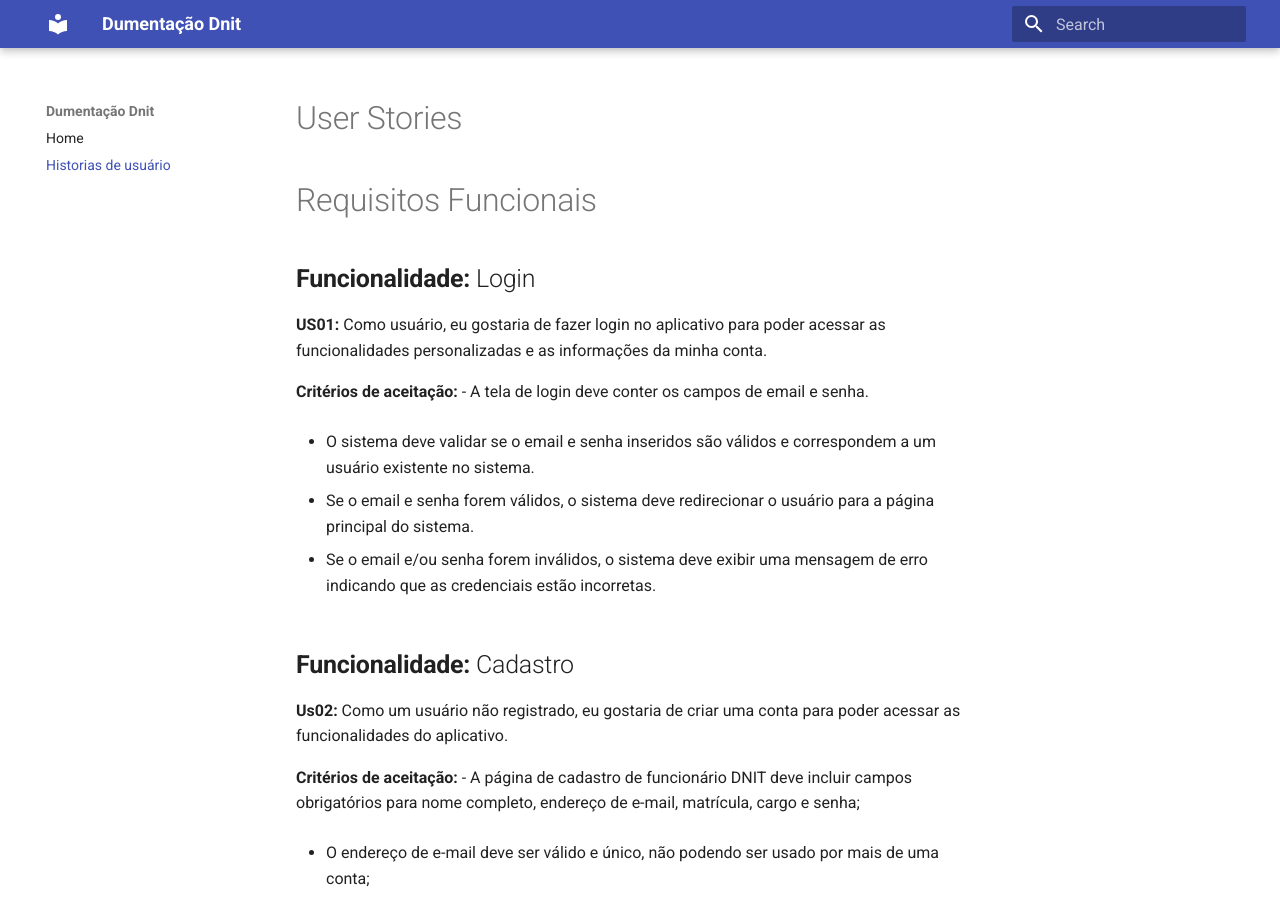
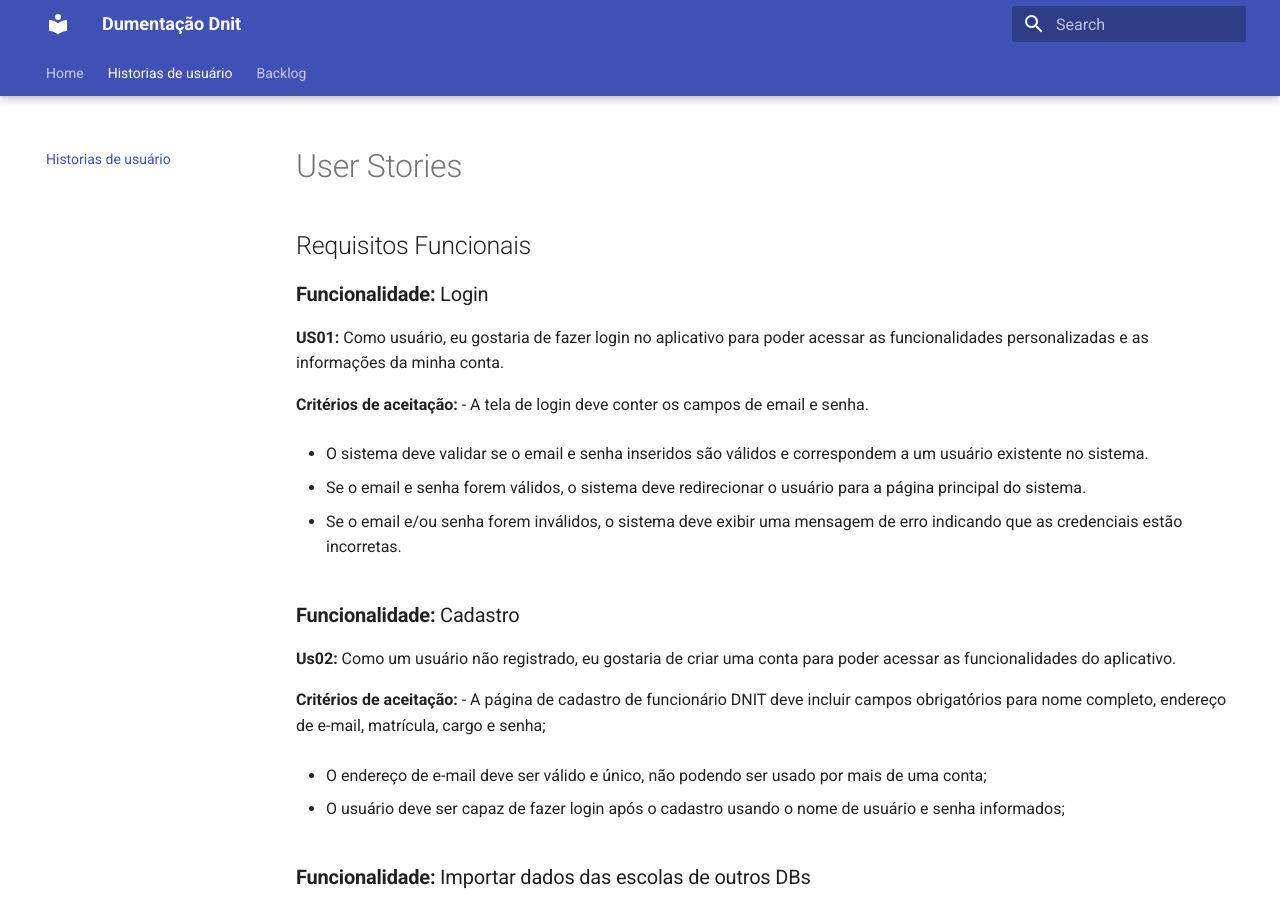
Before and after one commit to fga-eps-mds/2023-1-Dnit-DOC, an MkDocs documentation site: the page built from docs/docs/User Stories/userStories.md, in a window 1280 px wide and 900 px high. Built offline with MkDocs 1.6.1 and Material for MkDocs 9.7.7, drawn with Linux system fonts in a browser that asks for light colours; old or Windows-style settings are respelled for this version of MkDocs.

Commit message:
Adiciona o backlog no path do yml

```diff
--- a/docs/docs/User Stories/userStories.md
+++ b/docs/docs/User Stories/userStories.md
@@ -15,7 +19,7 @@
 
 - Se o email e/ou senha forem inválidos, o sistema deve exibir uma mensagem de erro indicando que as credenciais estão incorretas.
 
-## **Funcionalidade:** Cadastro
+### **Funcionalidade:** Cadastro
 
 **Us02:** Como um usuário não registrado, eu gostaria de criar uma conta para poder acessar as funcionalidades do aplicativo.
 
@@ -26,7 +30,7 @@
 
 - O usuário deve ser capaz de fazer login após o cadastro usando o nome de usuário e senha informados;
 
-## **Funcionalidade:** Importar dados das escolas de outros DBs
+### **Funcionalidade:** Importar dados das escolas de outros DBs
 
 **US03:** Eu como usuário do sistema, quero receber dados das escolas de outras bases de dados, para que eu possa me informar sobre os dados das escolas.
 
@@ -35,7 +39,7 @@
 
 - O acesso aos dados da escola seria apenas para o usuário do DNIT
 
-## **Funcionalidade:** Análise de prioridade das escolas
+### **Funcionalidade:** Análise de prioridade das escolas
 
 **US04:** Eu como administrador DNIT, quero que o sistema faça uma ranking das escolas de acordo com sua prioridade, para avaliar a necessidade de realizar uma ação nas escolas.
 
@@ -48,7 +52,7 @@
 
 - Deve haver opções de filtros (por local, por quantidade de escolas na lista)
 
-## **Funcionalidade:** Formulário de solicitação para escolas
+### **Funcionalidade:** Formulário de solicitação para escolas
 
 **US05:** Como funcionário de uma escola, quero ser capaz de solicitar uma visita de educação de trânsito através de um formulário, para que meus alunos possam aprender sobre as leis e práticas seguras de trânsito.
 
@@ -67,7 +71,7 @@
 
 - As informações da visita devem ser armazenadas no sistema e estar disponíveis para consulta posterior.
 
-## **Funcionalidade:** Validação de dados da escola
+### **Funcionalidade:** Validação de dados da escola
 
 **US06:** Eu, como funcionário da escola, desejo validar os dados da minha escola, para confirmar se os dados estão corretos antes de enviar o formulário de solicitação de visita.
 
@@ -77,7 +81,7 @@
 
 - Deve haver um botão para confirmar e enviar o formulário
 
-## **Funcionalidade:** Gerar agenda baseada em escolas priorizadas
+### **Funcionalidade:** Gerar agenda baseada em escolas priorizadas
 
 **US07:** Eu, como diretor da sede do DNIT, gostaria de alterar as regras de priorização, para gerar agendas baseadas em diferentes prioridades.
 
@@ -107,7 +111,7 @@
 
 - Essa funcionalidade deve estar disponível apenas para o funcionário da SEDE do DNIT
 
-## **Funcionalidade:** Solicitar agendamento para a escola
+### **Funcionalidade:** Solicitar agendamento para a escola
 
 **US10:** Eu, como administrador do DNIT, gostaria de solicitar uma visita à uma escola, para notificar a escola sobre o interesse na realização de uma ação.
 
@@ -150,7 +154,7 @@
 
 - O sistema deve enviar automaticamente um email para o DNIT com a decisão da escola, incluindo o motivo da recusa, se aplicável
 
-## Funcionalidade: Verificação de Agenda DNIT
+### Funcionalidade: Verificação de Agenda DNIT
 
 **US14:** Eu como usuário funcionário do DNIT gostaria de verificar a agenda do DNIT com horários disponíveis, para saber quando terei disponibilidade para realizar as ações.
 
@@ -204,6 +208,6 @@
 
 - Ao ser solicitado o reagendamento, o sistema envia um email indicando que a solicitação foi recebida
 
-# Requisitos não funcionais:
+## Requisitos não funcionais:
 
-## **Funcionalidade:** Cálculo de UPS
+### **Funcionalidade:** Cálculo de UPS
--- a/docs/mkdocs.yml
+++ b/docs/mkdocs.yml
@@ -1,9 +1,13 @@
 site_name: Dumentação Dnit
 theme:
   name: material
-  features: navigation.tabs
+  features:
+  - navigation.tabs
+  - navigation.tabs.sticky
+
   palette:
     primary: 'indigo'
 nav:
     - Home: index.md
     - Historias de usuário: User Stories\userStories.md
+    - Backlog: Backlog\backlog.md
```
Also changed, not shown: other parts of docs/docs/User Stories/userStories.md (+6 -2 lines), docs/docs/index.md (+13 -7 lines), 1 other file.
